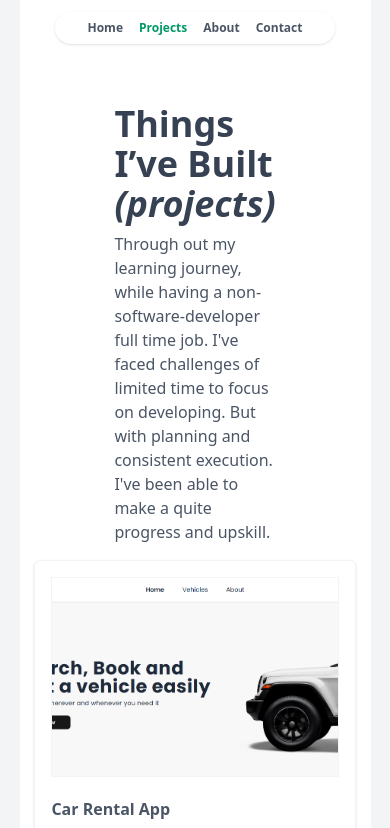
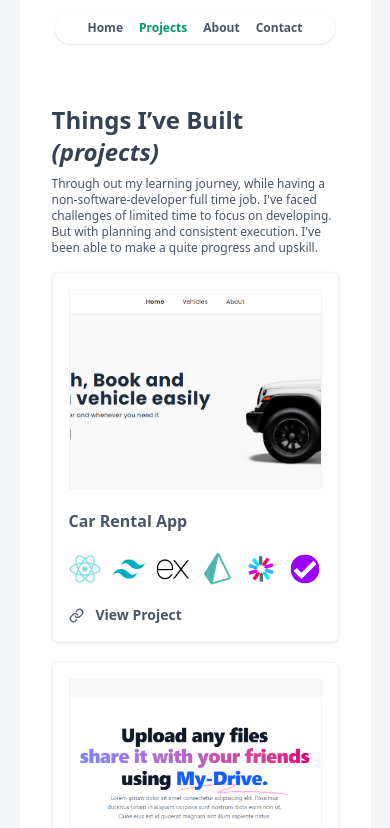
Before and after one commit to bartue-dev/portfolio-GUI, a React (Vite) app: page /projects in a window 390 px wide. Shown: the top 828 px of the page. Built offline with nearby package versions, Linux system fonts and the light colour scheme.

Commit message:
Setup text-2xl as default then sm:text-4xl for the h1 tag. text-xs as default then sm:text-base for the p tag

```diff
--- a/src/page/projects/Projects.tsx
+++ b/src/page/projects/Projects.tsx
@@ -4,9 +4,9 @@ export default function Projects() {
 
   return (
     <div>
-      <div className="mb-4 mt-15 px-20 lg:px-10">
-        <h1 className="text-4xl font-bold text-gray-700">Things I’ve Built <span className="italic"> (projects) </span></h1>
-        <p className="mt-2">Through out my learning journey, while having a non-software-developer full time job. I've faced challenges of limited time to focus on developing. But with planning and consistent execution. I've been able to make a quite progress and upskill.</p>
+      <div className="mb-4 mt-15 lg:px-10">
+        <h1 className="text-2xl sm:text-4xl font-bold text-gray-700">Things I’ve Built <span className="italic"> (projects) </span></h1>
+        <p className="mt-2 text-xs sm:text-base">Through out my learning journey, while having a non-software-developer full time job. I've faced challenges of limited time to focus on developing. But with planning and consistent execution. I've been able to make a quite progress and upskill.</p>
       </div>
       <ProjectCard/>
     </div>
```
